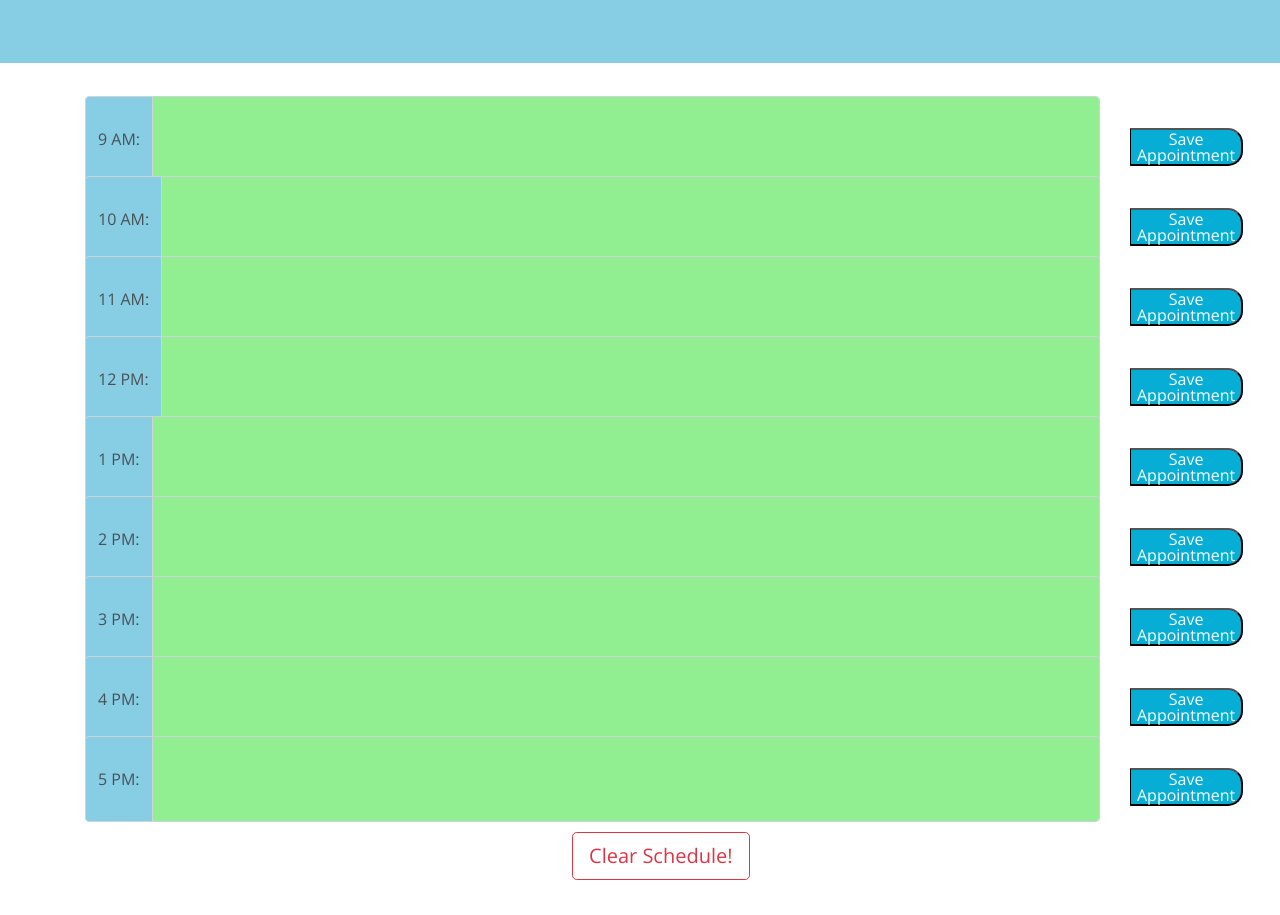
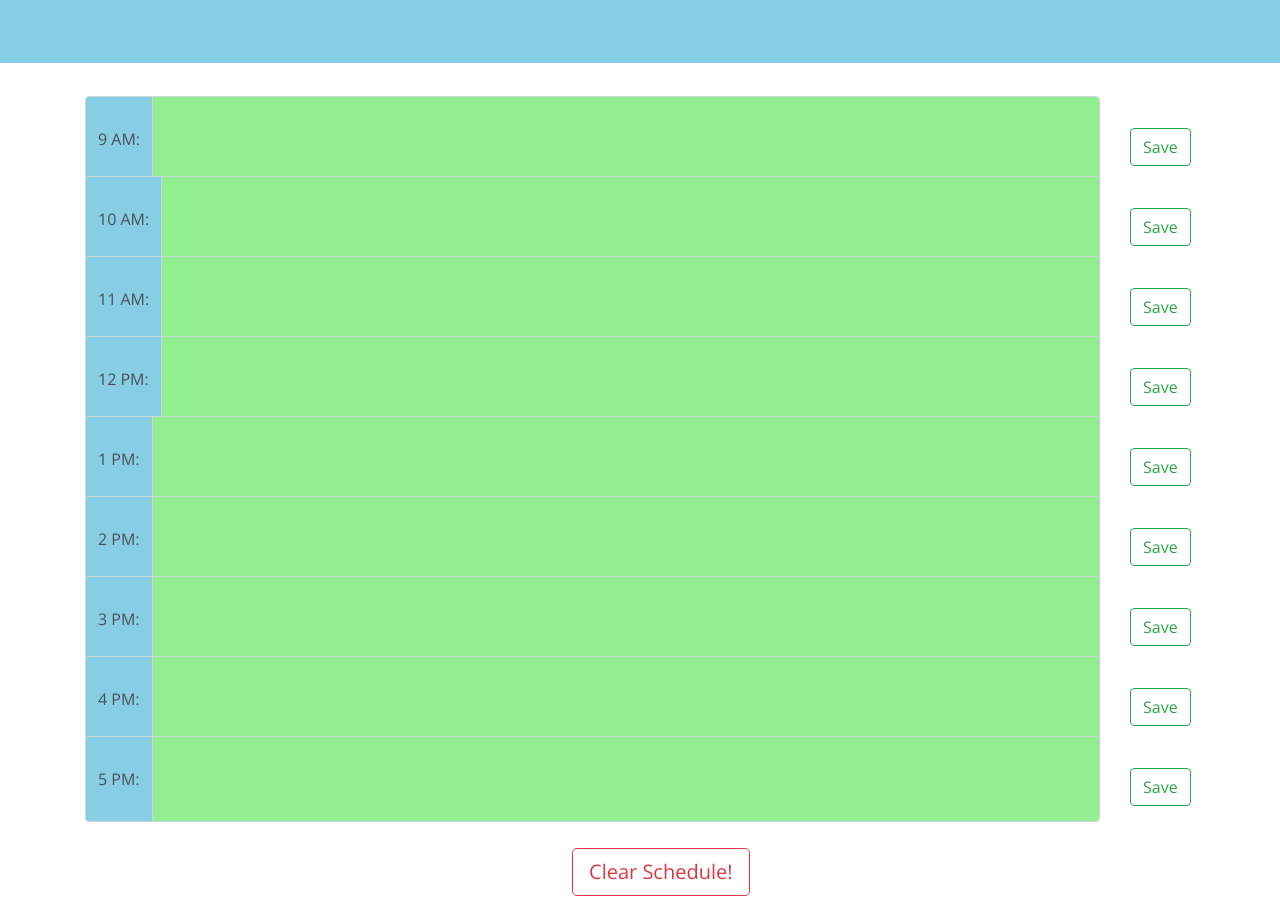
Before and after one commit to nddarnell/Week5-Homework-Daily_Planner, a plain HTML site: page Develop/index.html in a window 1280 px wide. Shown: the part 240-1155 px from the top of the page. Drawn offline with nearby package versions, Linux system fonts and the light colour scheme.

Commit message:
Final push to github for homework submittal, changed save button styling

```diff
--- a/Develop/index.html
+++ b/Develop/index.html
@@ -37,7 +37,7 @@
           <textarea id="textbg9" class="form-control" aria-label="With textarea"></textarea>
         </div>
         <div id="9Button" class="col-sm-1">
-          <button class="saveBtn" onclick="button('textbg9')">Save Appointment</button>
+          <button class="btn btn-outline-success" onclick="button('textbg9')">Save</button>
         </div>
       </div>
 
@@ -49,7 +49,7 @@
           <textarea id="textbg10" class="form-control" aria-label="With textarea"></textarea>
         </div>
         <div id="10Button" class="col-sm-1">
-          <button class="saveBtn" onclick="button('textbg10')">Save Appointment</button>
+          <button class="btn btn-outline-success" onclick="button('textbg10')">Save</button>
         </div>
       </div>
 
@@ -61,7 +61,7 @@
           <textarea id="textbg11" class="form-control" aria-label="With textarea"></textarea>
         </div>
         <div id="11Button" class="col-sm-1">
-          <button class="saveBtn" onclick="button('textbg11')">Save Appointment</button>
+          <button class="btn btn-outline-success" onclick="button('textbg11')">Save</button>
         </div>
       </div>
 
@@ -73,7 +73,7 @@
           <textarea id="textbg12" class="form-control" aria-label="With textarea"></textarea>
         </div>
         <div id="12Button" class="col-sm-1">
-          <button class="saveBtn" onclick="button('textbg12')">Save Appointment</button>
+          <button class="btn btn-outline-success" onclick="button('textbg12')">Save</button>
         </div>
       </div>
 
@@ -85,7 +85,7 @@
           <textarea id="textbg1" class="form-control" aria-label="With textarea"></textarea>
         </div>
         <div id="1Button" class="col-sm-1">
-          <button class="saveBtn" onclick="button('textbg1')">Save Appointment</button>
+          <button class="btn btn-outline-success" onclick="button('textbg1')">Save</button>
         </div>
       </div>
 
@@ -97,7 +97,7 @@
           <textarea id="textbg2" class="form-control" aria-label="With textarea"></textarea>
         </div>
         <div id="2Button" class="col-sm-1">
-          <button class="saveBtn" onclick="button('textbg2')">Save Appointment</button>
+          <button class="btn btn-outline-success" onclick="button('textbg2')">Save</button>
         </div>
       </div>
 
@@ -109,7 +109,7 @@
           <textarea id="textbg3" class="form-control" aria-label="With textarea"></textarea>
         </div>
         <div id="3Button" class="col-sm-1">
-          <button class="saveBtn" onclick="button('textbg3')">Save Appointment</button>
+          <button class="btn btn-outline-success" onclick="button('textbg3')">Save</button>
         </div>
       </div>
 
@@ -121,7 +121,7 @@
           <textarea id="textbg4" class="form-control" aria-label="With textarea"></textarea>
         </div>
         <div id="4Button" class="col-sm-1">
-          <button class="saveBtn" onclick="button('textbg4')">Save Appointment</button>
+          <button class="btn btn-outline-success" onclick="button('textbg4')">Save</button>
         </div>
       </div>
 
@@ -133,12 +133,12 @@
           <textarea id="textbg5" class="form-control" aria-label="With textarea"></textarea>
         </div>
         <div id="5Button" class="col-sm-1">
-          <button class="saveBtn" onclick="button('textbg5')">Save Appointment</button>
+          <button class="btn btn-outline-success" onclick="button('textbg5')">Save</button>
         </div>
       </div>
 
       <div class="row">
-        <div class="col-sm-12 text-center">
+        <div class="col-sm-12 text-center mt-3">
           <button type="button" onclick="empty()"class="btn btn-outline-danger btn-lg">Clear Schedule!</button>
         </div>
       </div>
```
